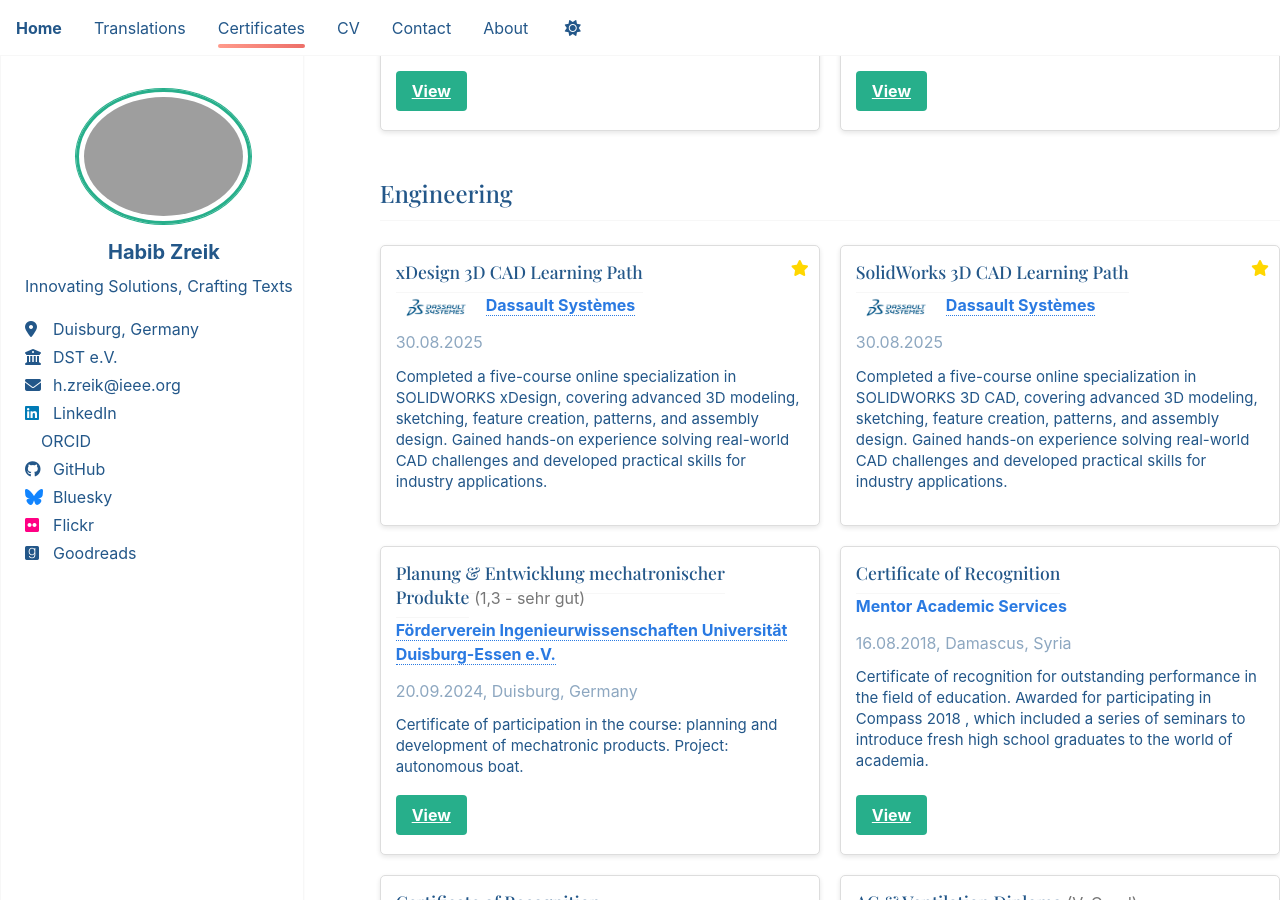
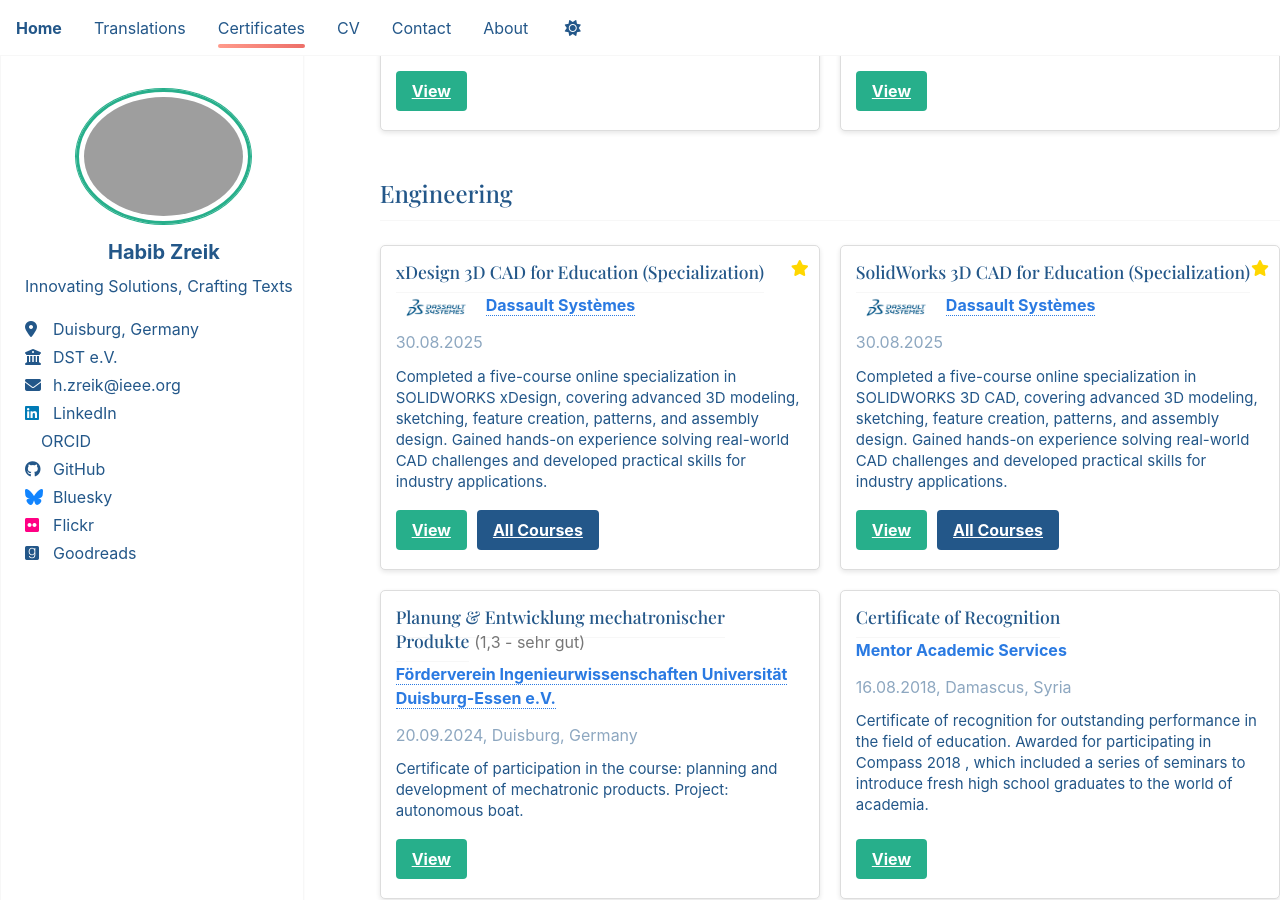
Before and after one commit to HabibZRK/HabibZRK.github.io, a Jekyll site: the page built from _pages/certificates.md, in a window 1280 px wide and 900 px high, scrolled down 769 px. Built offline with Jekyll 4.4.1, drawn with Linux system fonts in a browser that asks for light colours.

Commit message:
feat: add link to all courses for specializations

```diff
--- a/_data/certificates.json
+++ b/_data/certificates.json
@@ -34,27 +34,28 @@
     "star": 1,
     "extension": "pdf"
   },
-
   {
-    "title": "SolidWorks 3D CAD Learning Path",
+    "title": "SolidWorks 3D CAD for Education (Specialization)",
     "date": "2025-08-30",
     "organization": "Dassault Systèmes",
     "organization_url": "https://www.coursera.org/learner/habib-zreik",
     "logo": "/images/organization/dassault.png",
     "description": "Completed a five-course online specialization in SOLIDWORKS 3D CAD, covering advanced 3D modeling, sketching, feature creation, patterns, and assembly design. Gained hands-on experience solving real-world CAD challenges and developed practical skills for industry applications.",
-    "url": "https://drive.google.com/drive/folders/1PpE883Rn5qv3A7LLtQhwg91XZCTXC4Wj?usp=drive_link",
+    "url": "https://drive.google.com/file/d/1K-lScM9vO0loxxnxgd3y_lBx-3wNVKUe/preview",
+    "folder": "https://drive.google.com/drive/folders/1PpE883Rn5qv3A7LLtQhwg91XZCTXC4Wj?usp=drive_link",
     "subject": "Engineering",
     "star": 1,
     "extension": "pdf"
   },
   {
-    "title": "xDesign 3D CAD Learning Path",
+    "title": "xDesign 3D CAD for Education (Specialization)",
     "date": "2025-08-30",
     "organization": "Dassault Systèmes",
     "organization_url": "https://www.coursera.org/learner/habib-zreik",
     "logo": "/images/organization/dassault.png",
     "description": "Completed a five-course online specialization in SOLIDWORKS xDesign, covering advanced 3D modeling, sketching, feature creation, patterns, and assembly design. Gained hands-on experience solving real-world CAD challenges and developed practical skills for industry applications.",
-    "url": "https://drive.google.com/drive/folders/1DDa1sSrZEo0k2PZOLXixV2M-Bz7Uuyzo?usp=drive_link",
+    "url": "https://drive.google.com/file/d/13A1PZbrFcmDToV9hut2Ue5vQWTtUbmFH/preview",
+    "folder": "https://drive.google.com/drive/folders/1DDa1sSrZEo0k2PZOLXixV2M-Bz7Uuyzo?usp=drive_link",
     "subject": "Engineering",
     "star": 1,
     "extension": "pdf"
@@ -148,7 +149,6 @@
     "subject": "Engineering",
     "extension": "pdf"
   },
-
   {
     "title": "Cultural Encounters: Perspectives on Populism 2019",
     "grade": "Assignment & Dialogue Badges",
--- a/_pages/certificates.md
+++ b/_pages/certificates.md
@@ -157,6 +157,9 @@
           {% if certificate['dialogue-url'] and certificate['dialogue-url'] contains '/file/' %}
             <a href="{{ certificate['dialogue-url'] }}" class="btn btn--url" target="_blank">Dialogue</a>
           {% endif %}
+          {% if certificate.folder and certificate.folder != '' %}
+            <a href="{{ certificate.folder }}" class="btn btn--primary" target="_blank">All Courses</a>
+          {% endif %}
           {% if certificate.external_url and certificate.external_url != "" %}
             <a href="{{ certificate.external_url }}" class="btn btn--primary" target="_blank">
               <i class="fa fa-external-link" aria-hidden="true"></i> External Link
```
Lines whose indentation alone changed are shown as unchanged.
